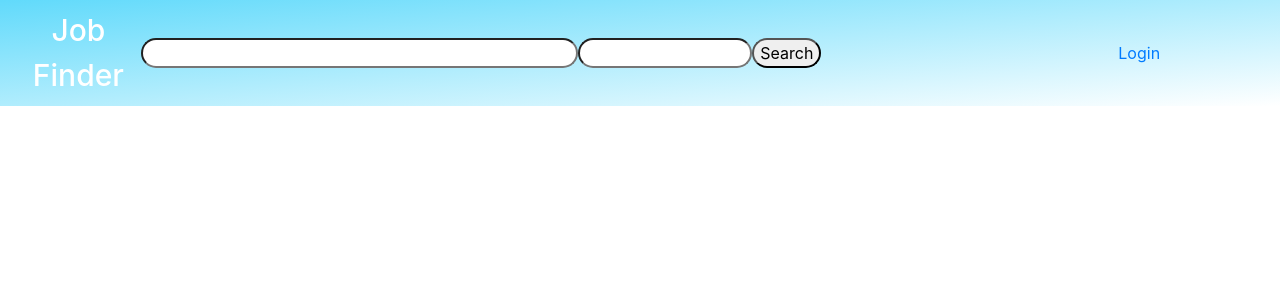
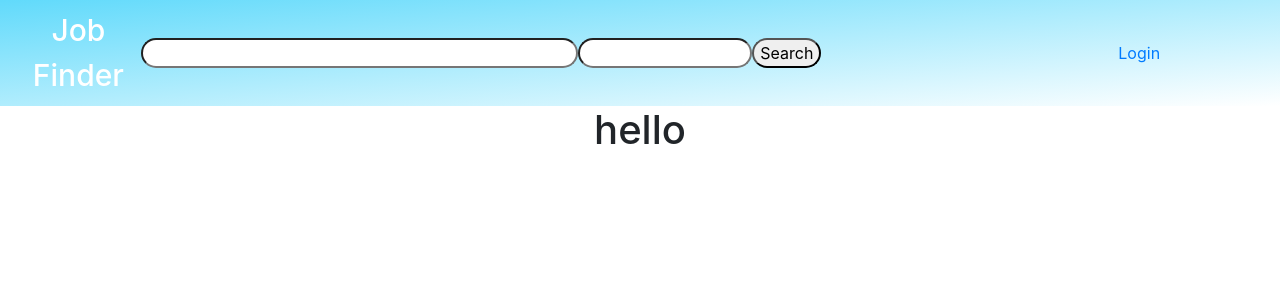
Before and after one commit to c4phesua/JobFinder-portal, a React (Create React App) app: page / in a window 1280 px wide. Shown: the top 300 px of the page. Built offline with nearby package versions, Linux system fonts and the light colour scheme.

Commit message:
implement UI for jobs

```diff
--- a/src/App.jsx
+++ b/src/App.jsx
@@ -1,11 +1,8 @@
-import logo from './logo.svg';
 import './App.scss';
 import { Route, Switch, BrowserRouter } from 'react-router-dom';
 import NavigationBar from './component/NavigationBar';
 import Login from './page/Login';
 import Dashboard from './page/Dashboard';
-
-
 
 function App() {
   return (
--- a/src/App.scss
+++ b/src/App.scss
@@ -1,3 +1,7 @@
+@import "/src/scss/Jobs.scss";
+
+
+
 .App {
   text-align: center;
 }
--- /dev/null
+++ b/src/component/Jobs.jsx
@@ -0,0 +1,10 @@
+import React from 'react';
+
+export default class Jobs extends React.Component {
+
+  render() {
+    return (
+      <h1>hello</h1>
+    );
+  }
+}
--- a/src/component/NavigationBar.jsx
+++ b/src/component/NavigationBar.jsx
@@ -4,15 +4,15 @@ export default class NavigationBar extends React.Component {
   render() {
     return (
       <>
-        <div className="navbar">
+        <header className="navbar">
           <div className="brand"><a href="/" className="brandName">Job Finder</a></div>
           <div className="search">
-            <input type="text" className="keyword"/>
-            <input type="text" className="title"/>
+            <input type="text" className="keyword" />
+            <input type="text" className="title" />
             <button title="Search" className="btnSearch">Search</button>
           </div>
           <div className="login"><a href="/login">Login</a></div>
-        </div>
+        </header>
       </>
     );
   }
--- a/src/page/Dashboard.jsx
+++ b/src/page/Dashboard.jsx
@@ -1,11 +1,11 @@
 import React from 'react';
-
+import Jobs from '../component/Jobs';
 class Dashboard extends React.Component {
 
   render() {
     return (
       <>
-
+      <Jobs />
       </>
     );
   }
--- /dev/null
+++ b/src/scss/Jobs.scss
@@ -0,0 +1,3 @@
+.rad {
+  position: relative;
+}
```
